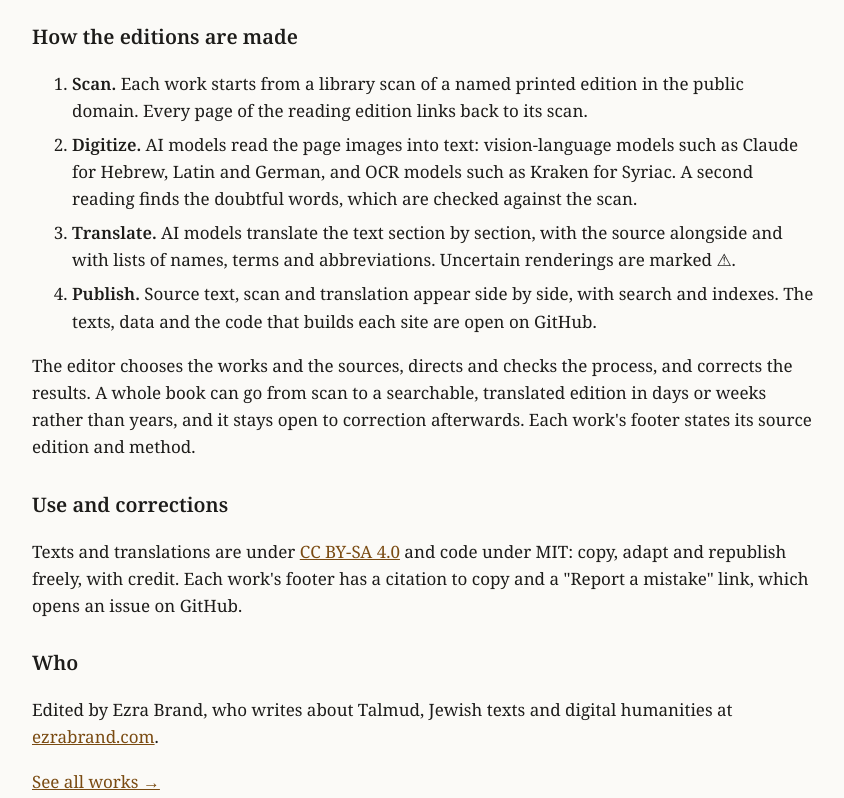
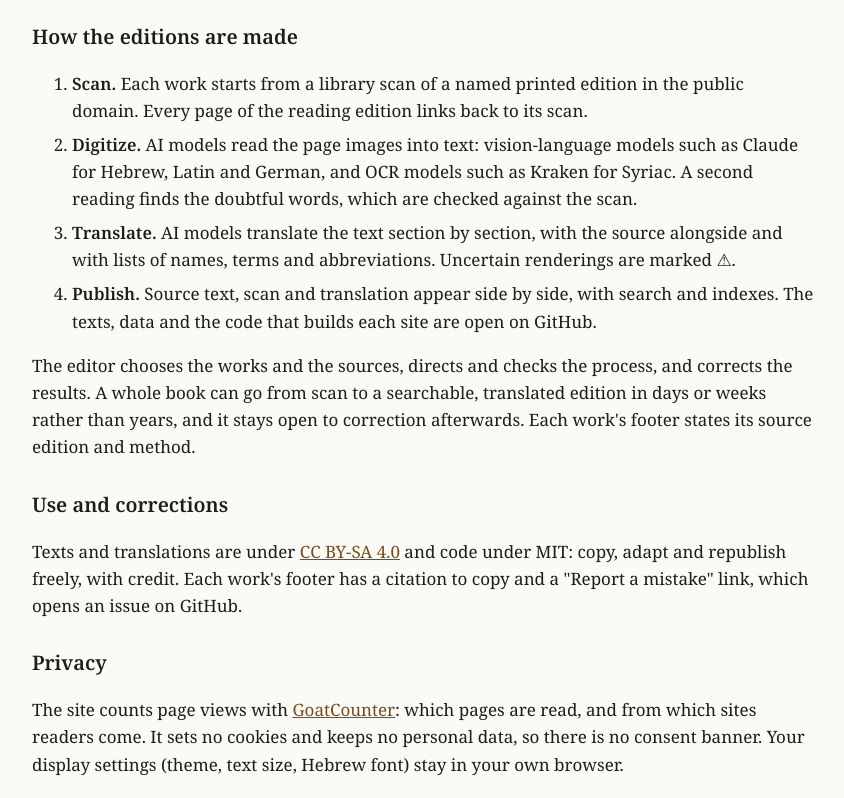
Before and after one commit to openseforim/openseforim.github.io, a plain HTML site: page about/index.html in a window 1280 px wide. Shown: the part 260-1058 px from the top of the page, without its empty margins (217-1061 px from the left). Drawn offline with Linux system fonts and the light colour scheme.

Commit message:
Switch on GoatCounter page counts (no cookies); Privacy section on the About page
Closes #2

Co-Authored-By: Claude Opus 5.5 <noreply@anthropic.com>

```diff
--- a/about/index.html
+++ b/about/index.html
@@ -51,6 +51,11 @@
   and code under MIT: copy, adapt and republish freely, with credit. Each work's footer has a citation to copy and a
   "Report a mistake" link, which opens an issue on GitHub.</p>
 
+  <h2>Privacy</h2>
+  <p>The site counts page views with <a href="https://www.goatcounter.com/">GoatCounter</a>: which pages are read,
+  and from which sites readers come. It sets no cookies and keeps no personal data, so there is no consent banner.
+  Your display settings (theme, text size, Hebrew font) stay in your own browser.</p>
+
   <h2>Who</h2>
   <p>Edited by Ezra Brand, who writes about Talmud, Jewish texts and digital humanities at
   <a href="https://www.ezrabrand.com/">ezrabrand.com</a>.</p>
--- a/assets/os.js
+++ b/assets/os.js
@@ -7,7 +7,7 @@
   // download files per work (plain text, TEI, EPUB in /downloads/<slug>/), written by build.py
   var DOWNLOADS = /*DOWNLOADS*/{"emden": ["jacob-emden-megillat-sefer.txt", "jacob-emden-megillat-sefer.tei.xml", "jacob-emden-megillat-sefer.epub"], "immanuel": ["immanuel-of-rome-mahberot.txt", "immanuel-of-rome-mahberot.tei.xml", "immanuel-of-rome-mahberot.epub"], "tahkemoni": ["judah-al-harizi-tahkemoni.txt", "judah-al-harizi-tahkemoni.tei.xml", "judah-al-harizi-tahkemoni.epub"], "meor-einayim": ["azariah-de-rossi-meor-einayim.txt", "azariah-de-rossi-meor-einayim.tei.xml", "azariah-de-rossi-meor-einayim.epub"], "hyman": ["aaron-hyman-toldot-tannaim-ve-amoraim.txt", "aaron-hyman-toldot-tannaim-ve-amoraim.tei.xml", "aaron-hyman-toldot-tannaim-ve-amoraim.epub"], "bochart": ["samuel-bochart-hierozoicon.txt", "samuel-bochart-hierozoicon.tei.xml", "samuel-bochart-hierozoicon.epub"], "lewysohn": ["ludwig-lewysohn-die-zoologie-des-talmuds.txt", "ludwig-lewysohn-die-zoologie-des-talmuds.tei.xml", "ludwig-lewysohn-die-zoologie-des-talmuds.epub"], "loew": ["immanuel-loew-die-flora-der-juden.txt", "immanuel-loew-die-flora-der-juden.tei.xml", "immanuel-loew-die-flora-der-juden.epub"], "barhebraeus": ["barhebraeus-chronography.txt", "barhebraeus-chronography.tei.xml", "barhebraeus-chronography.epub"]}/*END*/;
   // GoatCounter site code (privacy-friendly page counts, no cookies). Empty = off.
-  var GOATCOUNTER = '';
+  var GOATCOUNTER = 'openseforim';  // dashboard: https://openseforim.goatcounter.com/ (switched on 23-Nov-2026)
   var KEY = 'os-theme';
   var OLD_KEYS = ['ms-theme', 'me-theme', 'bh-theme', 'lz-theme'];
   var root = document.documentElement;
```
